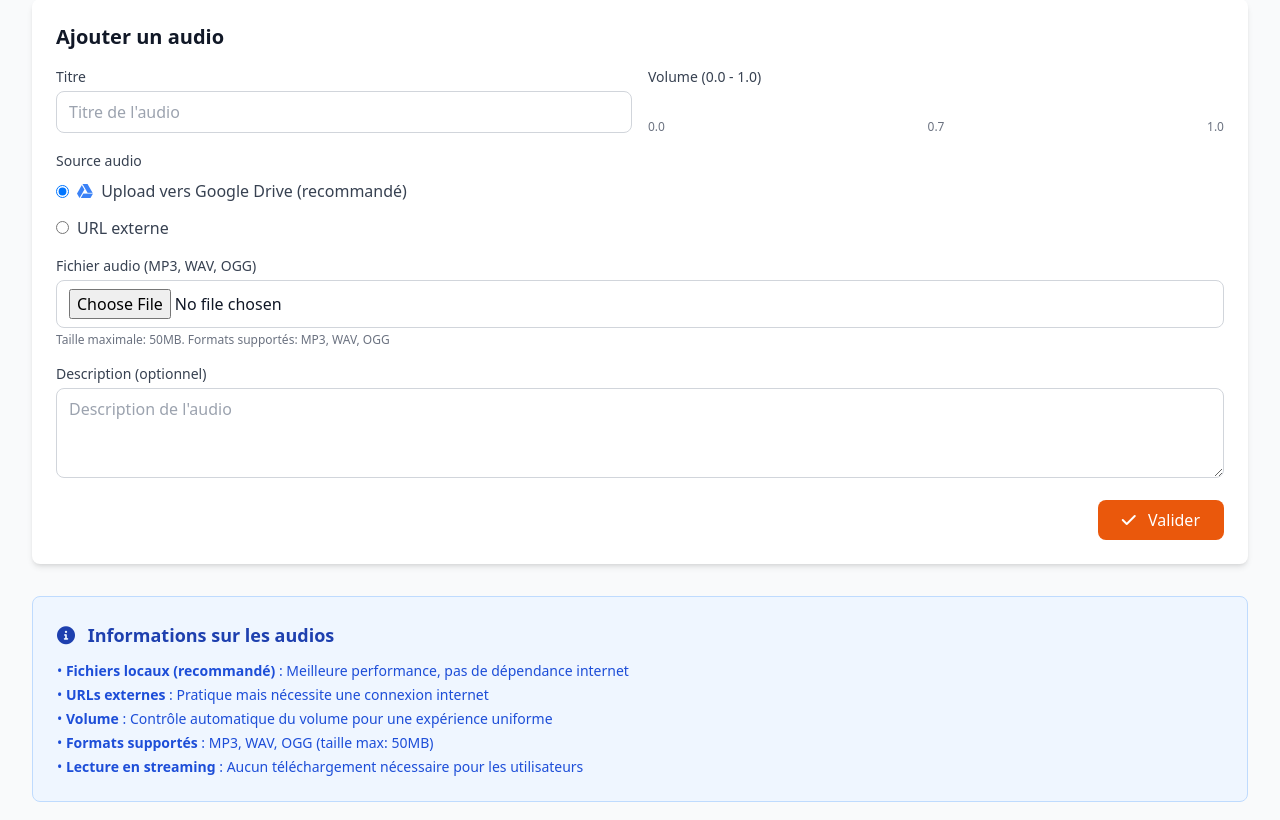
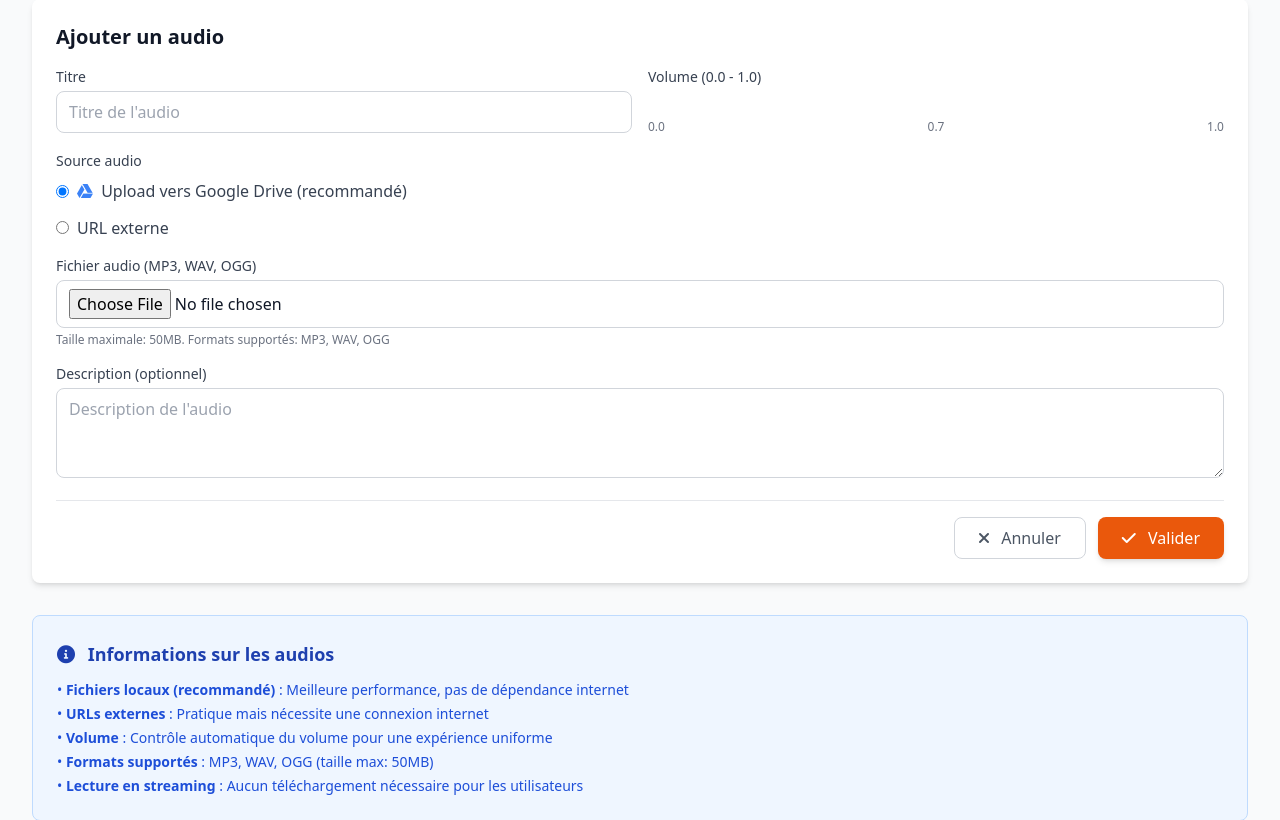
Before and after one commit to Richy-and/BENJ_SUPER, a Flask app: page /admin/playlist in a window 1280 px wide. Shown: the part 326-1146 px from the top of the page. Run offline with Flask 3, Linux system fonts and the light colour scheme; the visitor is signed in with stand-in values (Sample User, id 1); data comes from the database, SQL or seed files in the repository; data that the repository does not hold is empty; some libraries are stand-ins or nearby versions.

Commit message:
Give administrators the ability to reset forms when adding new music
Adds reset button and functionality to playlist admin form in admin panel.

Replit-Commit-Author: Agent
Replit-Commit-Session-Id: 73921efb-cae7-46a2-813c-a7d1af9de717
Replit-Commit-Screenshot-Url: https://storage.googleapis.com/screenshot-production-us-central1/670d1683-97da-4c4e-8755-c975f56bb6a1/73921efb-cae7-46a2-813c-a7d1af9de717/iJZQKU2

```diff
--- a/templates/admin/playlist_admin.html
+++ b/templates/admin/playlist_admin.html
@@ -144,9 +144,14 @@
                           placeholder="Description de l'audio"></textarea>
             </div>
 
-            <div class="flex justify-end">
+            <div class="flex justify-end space-x-3 pt-4 border-t border-gray-200 dark:border-gray-700">
+                <button type="button" onclick="resetForm()"
+                        class="px-6 py-2 text-gray-600 dark:text-gray-400 hover:text-gray-800 dark:hover:text-gray-200 rounded-lg border border-gray-300 dark:border-gray-600 bg-white dark:bg-gray-700 transition-colors">
+                    <i class="fas fa-times mr-2"></i>
+                    Annuler
+                </button>
                 <button type="submit"
-                        class="bg-orange-600 hover:bg-orange-700 text-white px-6 py-2 rounded-lg transition-colors">
+                        class="bg-orange-600 hover:bg-orange-700 text-white px-6 py-2 rounded-lg transition-colors font-medium shadow-md">
                     <i class="fas fa-check mr-2"></i>
                     Valider
                 </button>
@@ -299,6 +304,30 @@ document.getElementById('audioTestModal').addEventListener('click', function(e)
     }
 });
 
+// Reset form function
+function resetForm() {
+    // Reset all form fields
+    document.querySelector('form').reset();
+
+    // Reset volume slider display
+    document.getElementById('volumeValue').textContent = '0.7';
+    document.getElementById('volumeSlider').value = '0.7';
+
+    // Reset audio source to local (default)
+    document.querySelector('input[name="audio_source"][value="local"]').checked = true;
+    toggleAudioSource();
+
+    // Show success message
+    const notification = document.createElement('div');
+    notification.className = 'fixed top-4 right-4 bg-blue-500 text-white px-4 py-2 rounded-lg shadow-lg z-50';
+    notification.innerHTML = '<i class="fas fa-check mr-2"></i>Formulaire réinitialisé';
+    document.body.appendChild(notification);
+
+    setTimeout(() => {
+        notification.remove();
+    }, 2000);
+}
+
 // Initialize on page load
 document.addEventListener('DOMContentLoaded', function() {
     toggleAudioSource();
```
